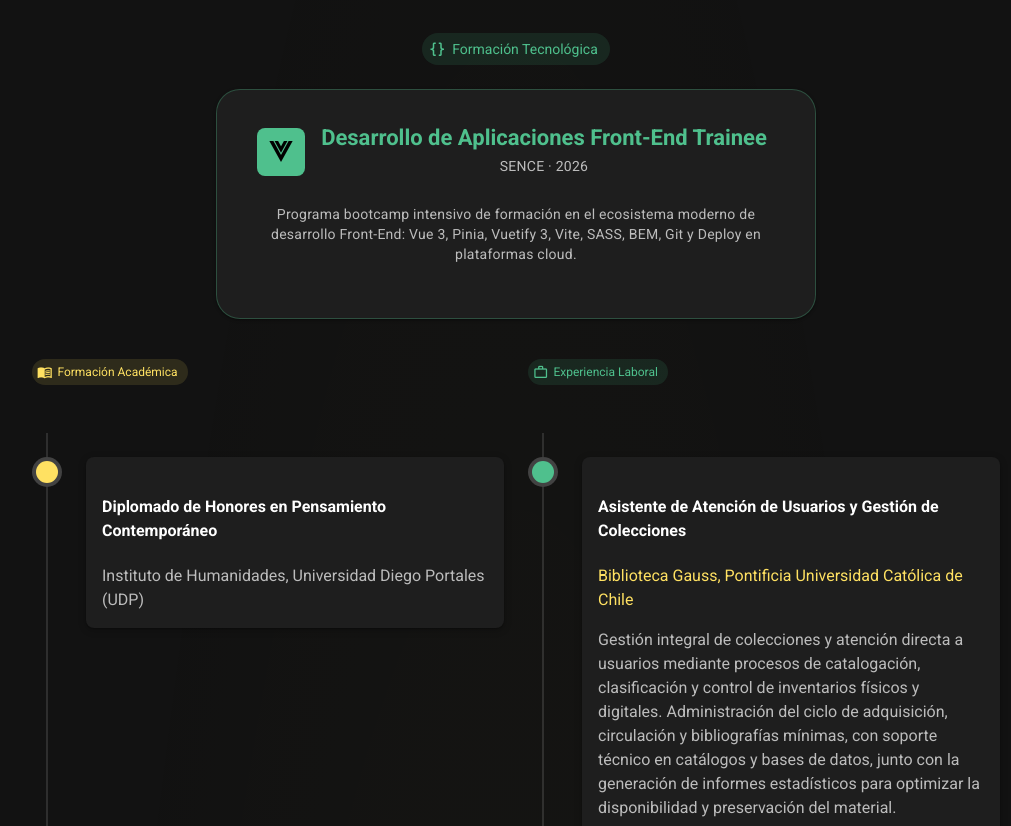
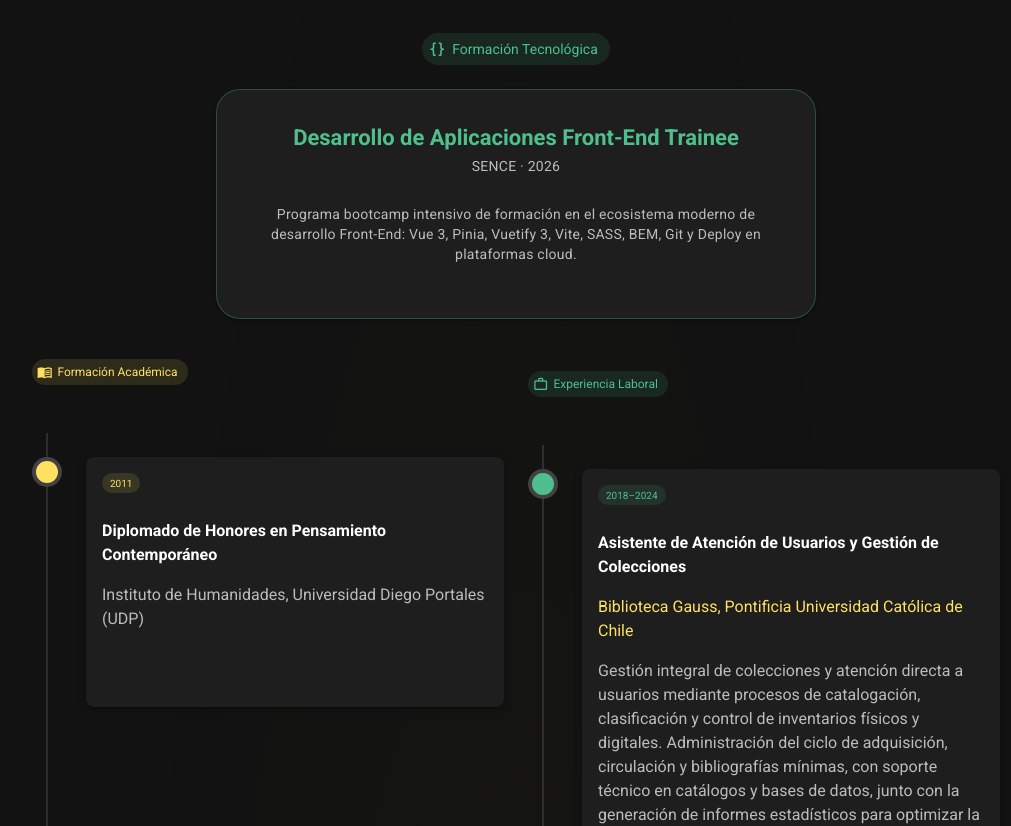
Before and after one commit to jltamayocabello-droid/mi-portafolio-vuetify, a Vue app: page / in a window 1280 px wide. Shown: the part 3440-4266 px from the top of the page, without its empty margins (124-1135 px from the left). Built offline with nearby package versions, Linux system fonts and the light colour scheme.

Commit message:
Se dejan las card de formación acádemica y experiencia laboral del mismo tamaño

```diff
--- a/src/pages/index.vue
+++ b/src/pages/index.vue
@@ -315,11 +315,6 @@
             style="border: 1px solid rgba(79, 192, 141, 0.3)"
           >
             <v-card-item>
-              <template #prepend>
-                <v-avatar color="primary" rounded="lg" size="48">
-                  <v-icon icon="mdi-vuejs" size="28" />
-                </v-avatar>
-              </template>
               <v-card-title class="text-h6 font-weight-bold text-primary">
                 Desarrollo de Aplicaciones Front-End Trainee
               </v-card-title>
@@ -356,28 +351,39 @@
                 :dot-color="edu.color"
                 size="small"
               >
-                <template #opposite>
-                  <span class="text-caption text-medium-emphasis">{{
-                    edu.years
-                  }}</span>
-                </template>
                 <v-card
                   class="education-card pa-4"
                   color="surface"
                   elevation="2"
+                  min-height="250"
                   rounded="lg"
+                  width="100%"
                 >
-                  <h4 class="text-body-1 font-weight-bold">{{ edu.title }}</h4>
+                  <div class="d-flex flex-column align-start gap-2">
+                    <v-chip
+                      class="mb-1"
+                      :color="edu.color"
+                      size="x-small"
+                      variant="tonal"
+                    >
+                      {{ edu.years }}
+                    </v-chip>
+                    <div>
+                      <h4 class="text-body-1 font-weight-bold mb-1">
+                        {{ edu.title }}
+                      </h4>
                       <p class="text-caption text-medium-emphasis mb-0">
                         {{ edu.institution }}
                       </p>
+                    </div>
+                  </div>
                 </v-card>
               </v-timeline-item>
             </v-timeline>
           </v-col>
 
           <!-- EXPERIENCIA LABORAL -->
-          <v-col cols="12" md="6">
+          <v-col class="mt-12 pt-12 mt-md-0 pt-md-3" cols="12" md="6">
             <div class="mb-6">
               <v-chip class="mb-6" color="primary" size="small" variant="tonal">
                 <v-icon icon="mdi-briefcase-outline" start />
@@ -391,24 +397,35 @@
                 :dot-color="job.color"
                 size="small"
               >
-                <template #opposite>
-                  <span class="text-caption text-medium-emphasis">{{
-                    job.years
-                  }}</span>
-                </template>
                 <v-card
                   class="education-card pa-4"
                   color="surface"
                   elevation="2"
+                  min-height="150"
                   rounded="lg"
+                  width="100%"
                 >
-                  <h4 class="text-body-1 font-weight-bold">{{ job.title }}</h4>
+                  <div class="d-flex flex-column align-start gap-2">
+                    <v-chip
+                      class="mb-1"
+                      :color="job.color"
+                      size="x-small"
+                      variant="tonal"
+                    >
+                      {{ job.years }}
+                    </v-chip>
+                    <div>
+                      <h4 class="text-body-1 font-weight-bold mb-1">
+                        {{ job.title }}
+                      </h4>
                       <p class="text-caption text-secondary mb-1">
                         {{ job.institution }}
                       </p>
                       <p class="text-caption text-medium-emphasis mb-0">
                         {{ job.description }}
                       </p>
+                    </div>
+                  </div>
                 </v-card>
               </v-timeline-item>
             </v-timeline>
@@ -804,4 +821,9 @@
   object-fit: cover;
   flex-shrink: 0;
 }
+
+/* Forzar que las tarjetas del timeline ocupen todo el ancho disponbile */
+:deep(.v-timeline-item__body) {
+  width: 100%;
+}
 </style>
```
Lines whose indentation alone changed are shown as unchanged.
